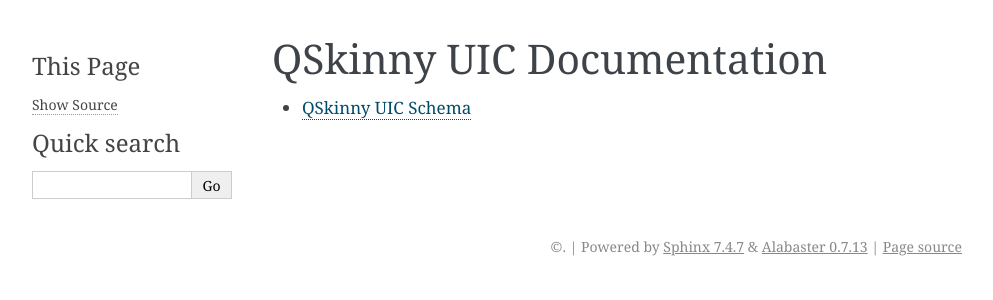
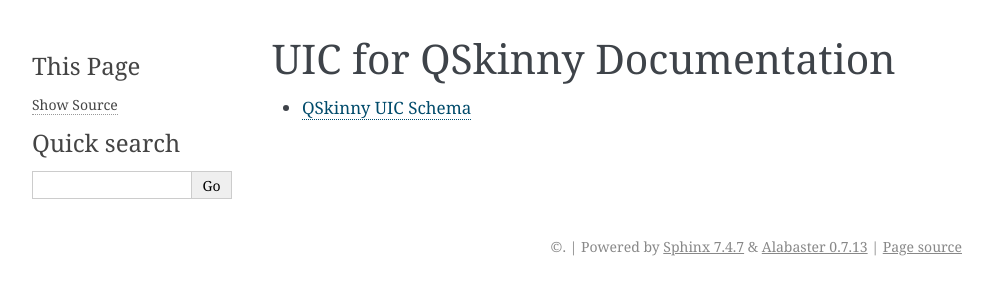
Before and after one commit to HenrikAkseliValve/UicForQSkinny, a Sphinx documentation site: the page built from doc/Index.rst, in a window 1280 px wide. Shown: the top 300 px of the page, without its empty margins (148-1141 px from the left). Built offline with Sphinx 7.4.7, drawn with Linux system fonts in a browser that asks for light colours.

Commit message:
UIC for Qskinny sound better

```diff
--- a/doc/Index.rst
+++ b/doc/Index.rst
@@ -1,6 +1,6 @@
-##########################
-QSkinny UIC Documentation
-##########################
+##############################
+UIC for QSkinny Documentation
+##############################
 
 .. toctree::
 	:maxdepth: 2
```
Also changed, not shown: README.md (+1 -1 lines).
